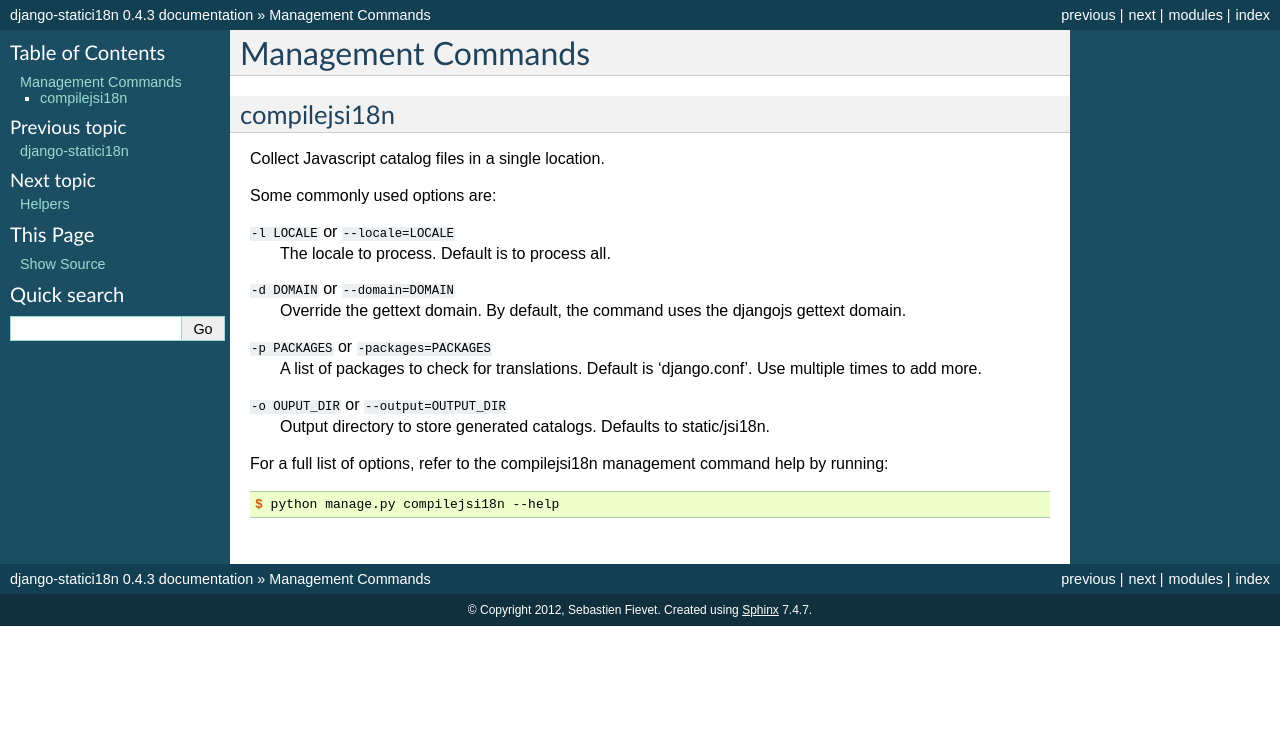
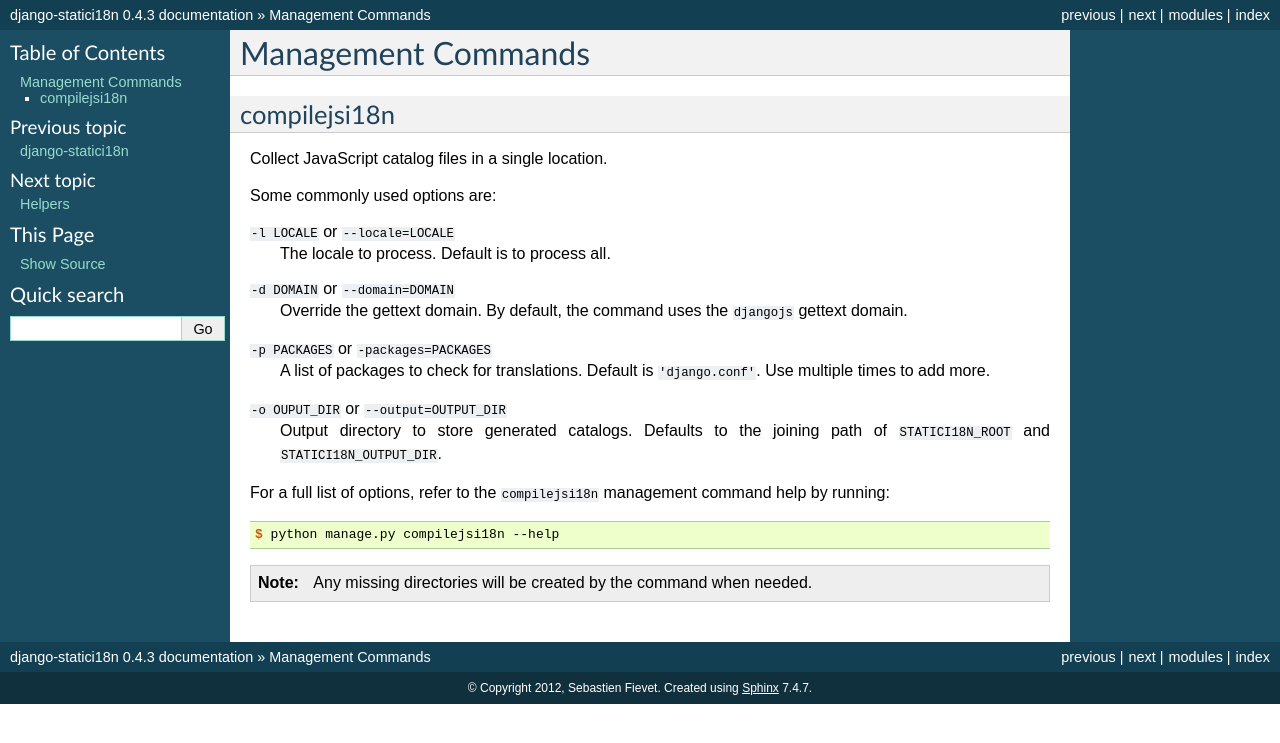
Before and after one commit to zyegfryed/django-statici18n, a Sphinx documentation site: the page built from docs/commands.rst, in a window 1280 px wide. Shown: the top 743 px of the page. Built offline with Sphinx 7.4.7, drawn with Linux system fonts in a browser that asks for light colours.

Commit message:
Improved the overall documentation.

```diff
--- a/docs/changelog.rst
+++ b/docs/changelog.rst
@@ -43,9 +43,9 @@ v0.2.0 (2012 Apr 02)
 
 .. warning::
 
-   The following chnages are backward-incompatible with the previous release.
+   The following changes are backward-incompatible with the previous release.
 
-* Renamed collecti18n command to compilejsi18n.
+* Renamed ``collecti18n`` command to ``compilejsi18n``.
 
 * Now use current static directory instead of ``STATIC_ROOT`` for sane defaults.
 
--- a/docs/commands.rst
+++ b/docs/commands.rst
@@ -8,7 +8,7 @@ Management Commands
 compilejsi18n
 -------------
 
-Collect Javascript catalog files in a single location.
+Collect JavaScript catalog files in a single location.
 
 Some commonly used options are:
 
@@ -16,17 +16,23 @@ Some commonly used options are:
     The locale to process. Default is to process all.
 
 ``-d DOMAIN`` or ``--domain=DOMAIN``
-    Override the gettext domain. By default, the command uses the djangojs
+    Override the gettext domain. By default, the command uses the ``djangojs``
     gettext domain.
 
 ``-p PACKAGES`` or ``-packages=PACKAGES``
-    A list of packages to check for translations. Default is 'django.conf'.
+    A list of packages to check for translations. Default is ``'django.conf'``.
     Use multiple times to add more.
 
 ``-o OUPUT_DIR`` or ``--output=OUTPUT_DIR``
-    Output directory to store generated catalogs. Defaults to static/jsi18n.
+    Output directory to store generated catalogs. Defaults to the joining path
+    of ``STATICI18N_ROOT`` and ``STATICI18N_OUTPUT_DIR``.
 
-For a full list of options, refer to the compilejsi18n management command help
-by running::
+For a full list of options, refer to the ``compilejsi18n`` management command
+help by running::
 
    $ python manage.py compilejsi18n --help
+
+
+.. note::
+
+    Any missing directories will be created by the command when needed.
```
Also changed, not shown: README.rst (+21 -16 lines), docs/helpers.rst (+5 -5 lines), docs/settings.rst (+23 -20 lines).
